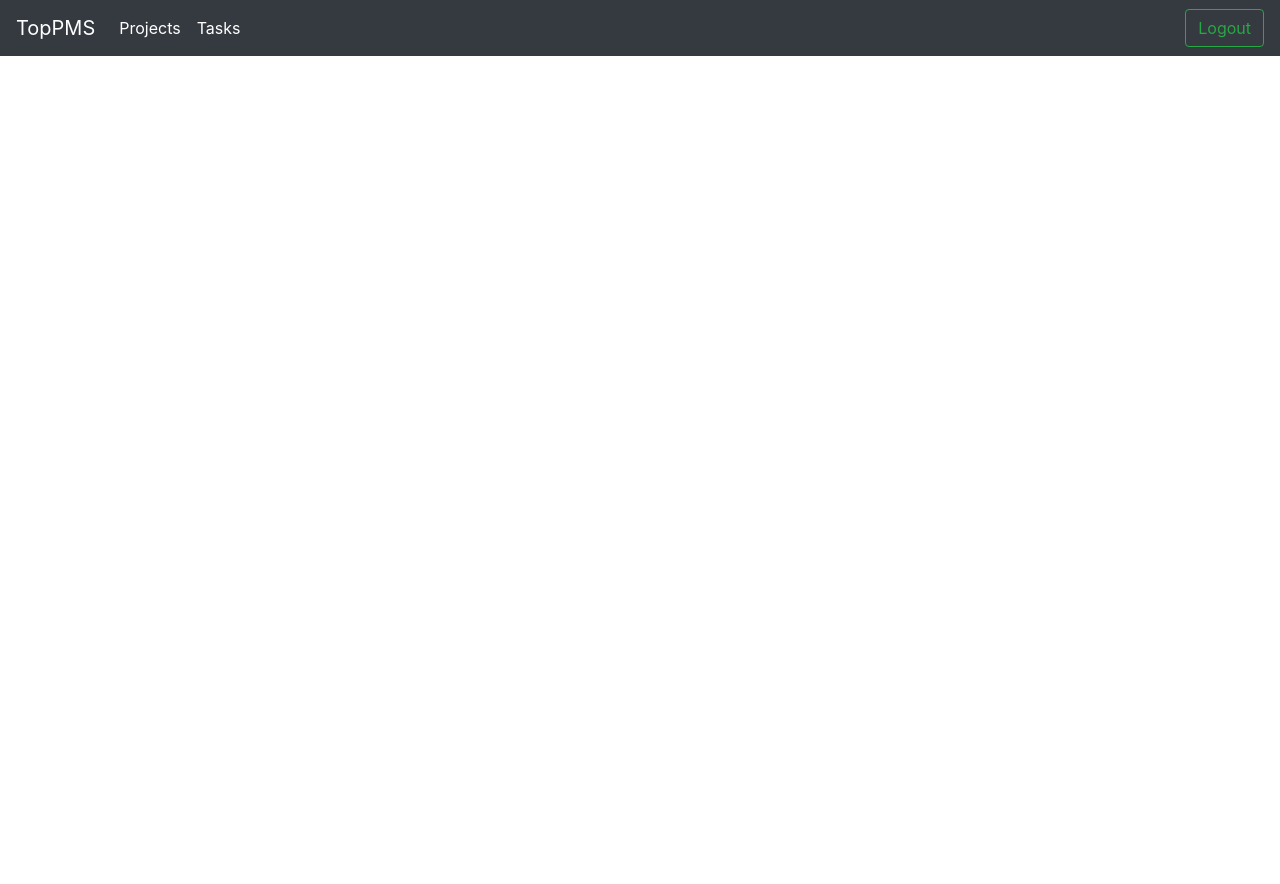
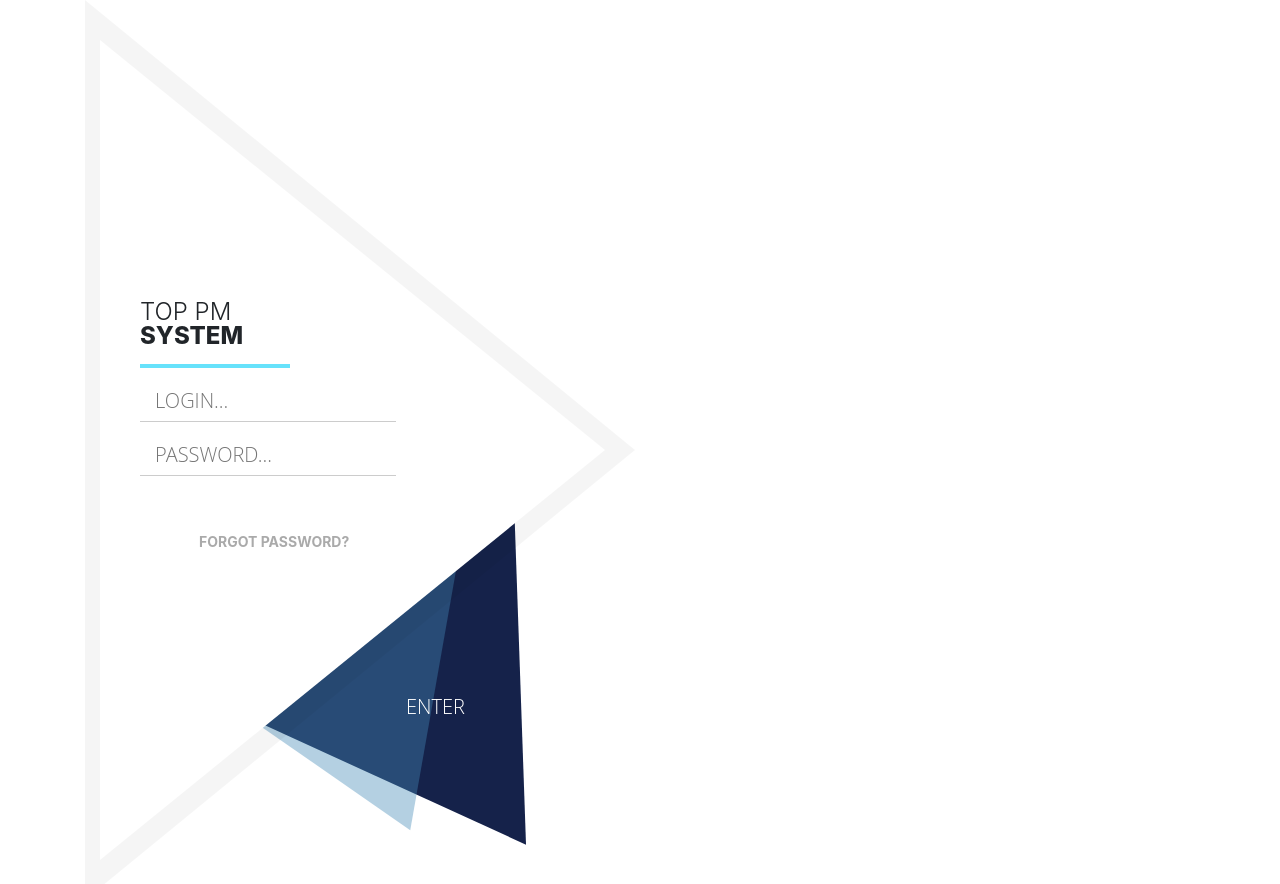
Before and after one commit to Ihor912/angular-top-pms, an Angular app: page /login in a window 1280 px wide. Shown: the top 884 px of the page. Before the commit the page ends 800 px from the top, so only its background shows below. Built offline with nearby package versions, Linux system fonts and the light colour scheme.

Commit message:
implement login component

```diff
--- a/src/app/app.component.html
+++ b/src/app/app.component.html
@@ -1 +1,2 @@
-<app-navbar></app-navbar>
+<!-- <app-navbar></app-navbar> -->
+<app-login></app-login>
--- /dev/null
+++ b/src/app/login/login.component.css
@@ -0,0 +1,138 @@
+body {
+	background-color: #e3e7ed;
+	background-size: cover;
+	font-family: 'Open Sans', sans-serif;
+	font-weight: 300;
+}
+
+#iosBlurBg {
+	resize: horizontal;
+	position: relative;
+	/*width: 100%;
+	height: 100vh;*/
+	border-top: 450px solid transparent;
+	border-left: 550px solid rgba(0,0,0,0.04);
+	border-bottom: 450px solid transparent;
+	background: linear-gradient(rgba(255, 255, 255, 0.1), rgba(255, 255, 255, 0.1));
+	/*box-shadow: 1px 1px 25px #999;*/
+}
+
+#whiteBg {
+	resize: horizontal;
+	position: absolute;
+	top: -410px;
+	right: 0;
+	border-top: 410px solid transparent;
+	border-left: 505px solid rgba(255,255,255,1);
+	border-bottom: 410px solid transparent;
+	border-right: 30px solid transparent;
+	background: linear-gradient(rgba(255, 255, 255, 0.1), rgba(255, 255, 255, 1));
+}
+
+#bottomEnter{
+	position: absolute;
+	top: 500px;
+	left: 150px;
+	z-index: -2;
+	border-top: 200px solid transparent;
+	border-right: 300px solid #15224a;
+	border-bottom: 150px solid transparent;
+	transform: rotate(-2deg);
+}
+
+#bottomBlurBg{
+	position: absolute;
+	top: 490px;
+	left: 110px;
+	z-index: -1;
+	border-top: 200px solid transparent;
+	border-right: 260px solid rgba(69,138,182,0.4);
+	border-bottom: 120px solid transparent;
+	transform: rotate(10deg);
+}
+
+.enterButton{
+	position: absolute;
+	top: 660px;
+	left: 330px;
+	width: 70px;
+	height: 70px;
+    text-align: center;
+    background-color: Transparent;
+    background-repeat: no-repeat;
+    border: none;
+    cursor: pointer;
+    overflow: hidden;
+    outline: none;
+}
+
+.text-white{
+	color: #fff;
+}
+
+.enterText{
+	text-transform: uppercase;
+	font-size: 20px;
+	font-weight: 300;
+	font-family: 'Open Sans', sans-serif;
+}
+
+.loginForm{
+	position: absolute;
+	top: 300px;
+	left: 70px;
+}
+
+.title{
+	 font-weight: 300;
+	 font-size: 24px;
+	 line-height: 1;
+}
+
+.title span{
+	font-weight: 800;
+	/*letter-spacing: 3px;*/
+}
+
+.title hr{
+	width: 150px;
+	border-width: 2px;
+	border-color: #67e2fb;
+	margin: 0;
+
+}
+
+hr.short{
+	width: 50px;
+	border-width: 2px;
+	border-color: #67e2fb;
+	float: left;
+	margin: 0;
+
+}
+
+
+/*= input focus effects css
+=========================== */
+:focus{outline: none;}
+
+.col-3{float: left; width: 100%; margin-top: 20px; margin-bottom: 0;}
+input{margin-top: 15px;font: 15px/24px "Open Sans", sans-serif; color: #333; width: 100%; box-sizing: border-box; letter-spacing: 1px; width: 65%;}
+
+input::placeholder{
+	text-transform: uppercase;
+	letter-spacing: 0;
+	font-size: 20px;
+	font-weight: 300;
+	padding-left: 15px;
+}
+
+.effect-2{border: 0; padding: 7px 0; border-bottom: 1px solid #ccc;}
+
+.forget button{
+	margin-top: 50px;
+	border-radius: 0;
+	color: #aaa;
+	margin-left: 50px;
+	font-weight: 700;
+}
--- /dev/null
+++ b/src/app/login/login.component.html
@@ -0,0 +1,32 @@
+<div class="container">
+  <div class="row">
+    <div class="col-md-6 col-sm-6 col-xs-6 col-md-offset-3">
+      <div id="iosBlurBg">
+        <div id="whiteBg"></div>
+      </div>
+      <div id="bottomEnter"></div>
+      <div id="bottomBlurBg"></div>
+
+      <form (ngSubmit)="onSubmit(f)" #f="ngForm">
+        <div class="loginForm">
+          <div class="title">
+            <p>TOP PM<br><span>SYSTEM</span></p>
+            <hr>
+            <hr class="short">
+          </div>
+          <input id="login" name="login" class="effect-2" type="text" placeholder="Login..." ngModel>
+          <span class="focus-border"></span>
+          <input id="pass" name="pass" class="effect-2" type="password" placeholder="Password..." ngModel>
+          <span class="focus-border"></span>
+          <div class="forget">
+            <button class="btn btn-default btn-sm">FORGOT PASSWORD?</button>
+          </div>
+        </div>
+        <button class="enterButton" type="submit">
+          <i class="fa fa-lock fa-2x text-white"></i><br>
+          <span class="enterText text-white">Enter</span>
+        </button>
+      </form>
+    </div>
+  </div>
+</div>
--- /dev/null
+++ b/src/app/login/login.component.ts
@@ -0,0 +1,21 @@
+import { Component, OnInit } from '@angular/core';
+import { NgForm } from '@angular/forms';
+
+@Component({
+  selector: 'app-login',
+  templateUrl: './login.component.html',
+  styleUrls: ['./login.component.css']
+})
+export class LoginComponent implements OnInit {
+
+  constructor() { }
+
+  ngOnInit() {
+  }
+
+  onSubmit(form: NgForm) {
+    console.log(form.value.login);
+    console.log(form.value.pass);
+  }
+
+}
```
Also changed, not shown: src/app/app.module.ts (+6 -3 lines).
